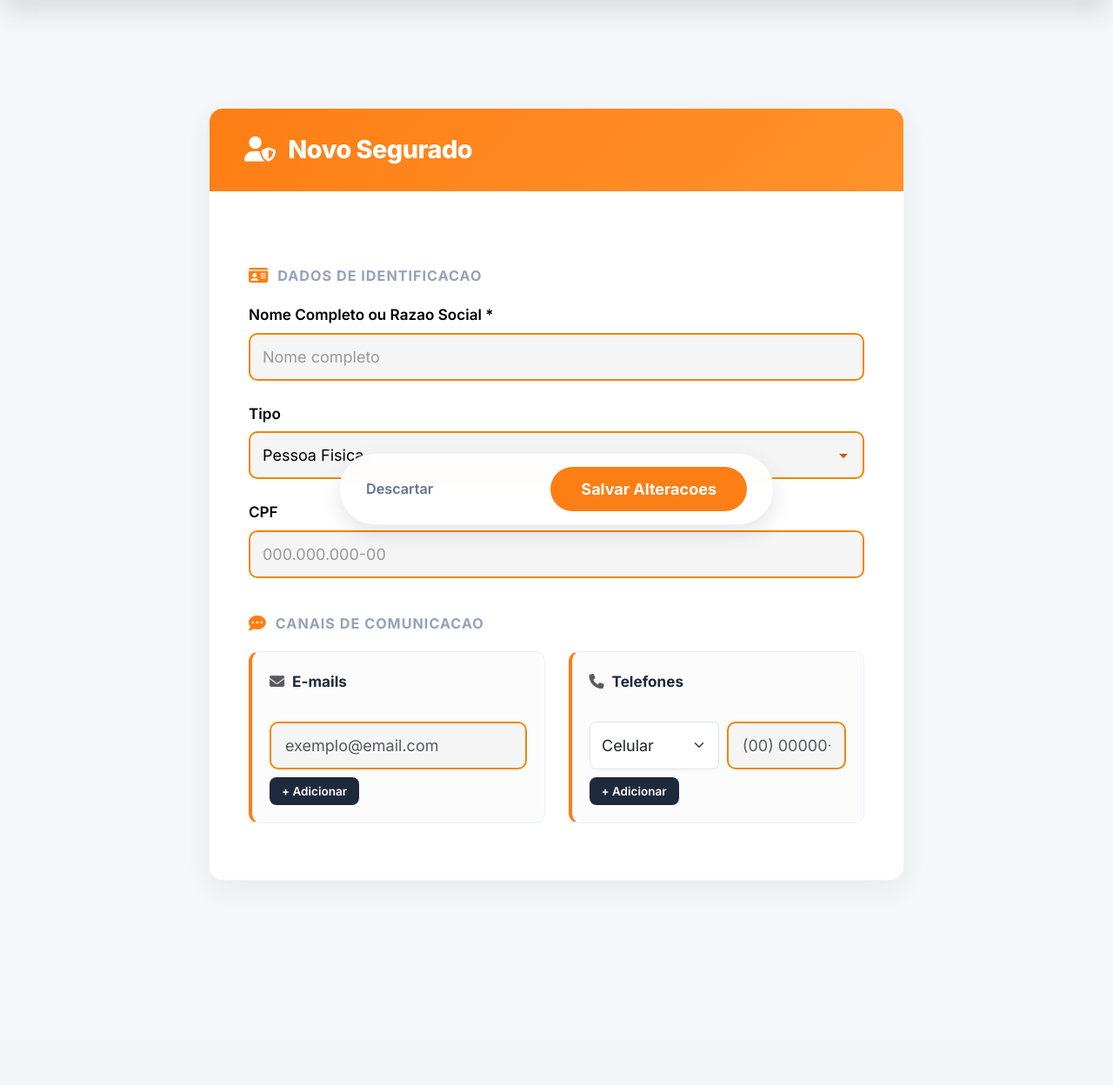
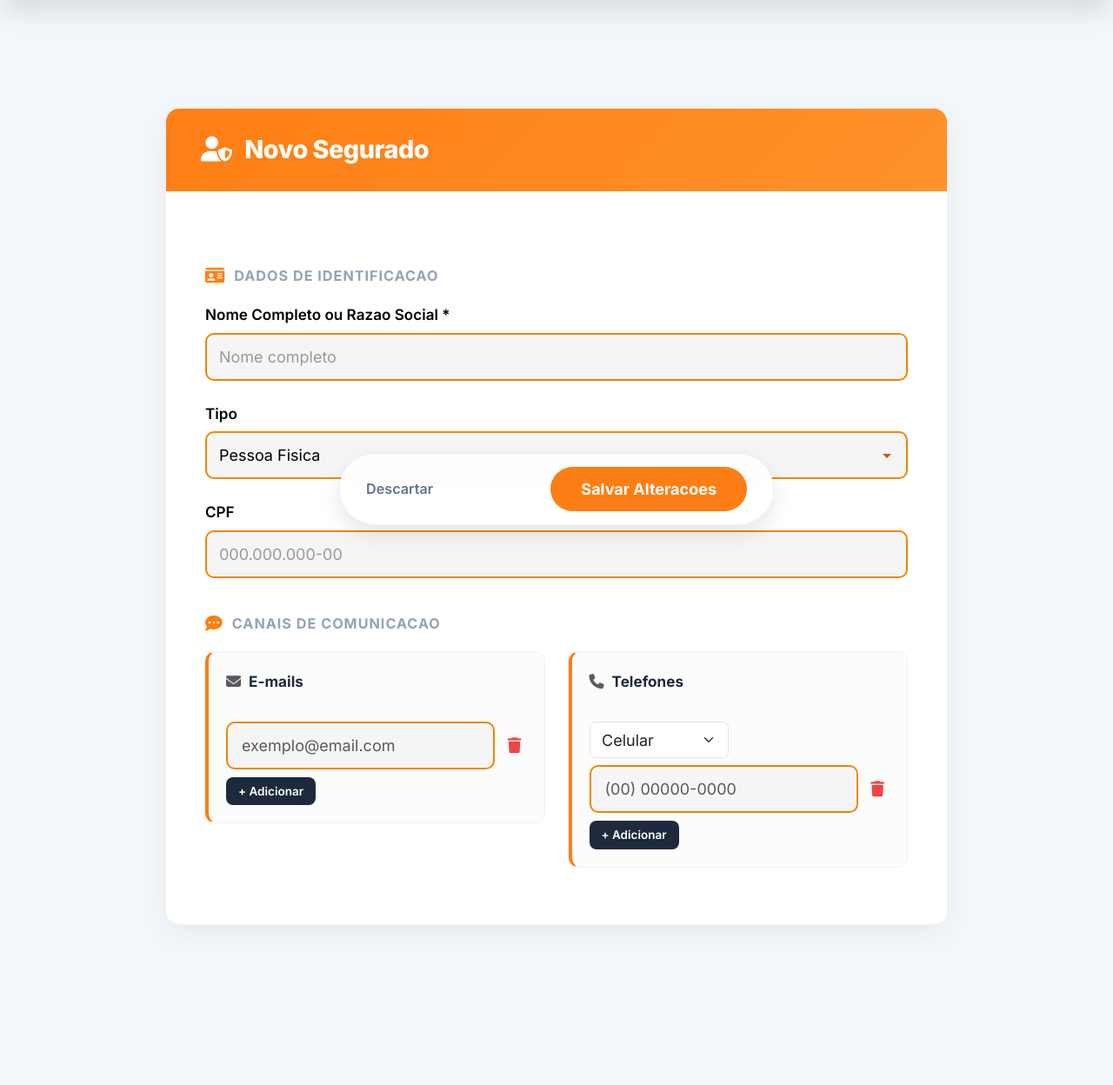
Before and after one commit to Jeff1984Sor/rca_final, a Django app: page /casos/segurados/novo/ in a window 1280 px wide. Shown: the part 176-1424 px from the top of the page at 87% size. Before the commit the page ends 1122 px from the top, so only its background shows below. Run offline with Django 5.2, Linux system fonts and the light colour scheme; parts of the project's set-up code (start-up, migrations or seed data) failed here and were passed over; some libraries are stand-ins or nearby versions.

```diff
--- a/casos/forms.py
+++ b/casos/forms.py
@@ -10,6 +10,7 @@ from datetime import timedelta
 import re
 
 from django.db.models import Q
+from django.db.models.functions import Lower
 
 # Importa os modelos de campos customizados
 from campos_custom.models import (
@@ -196,7 +197,7 @@ class CasoDinamicoForm(forms.ModelForm):
                 mostrar_tomador = True
 
         if mostrar_tomador:
-            self.fields['tomador'].queryset = Tomador.objects.all().order_by('nome')
+            self.fields['tomador'].queryset = Tomador.objects.all().order_by(Lower('nome'))
             self.fields['tomador'].widget.attrs.update({'class': 'form-select select2-tomador'})
             # Evita problemas de cursor ao renderizar choices em algumas bases
             self.fields['tomador'].choices = list(self.fields['tomador'].choices)
--- a/casos/templates/casos/segurado_form.html
+++ b/casos/templates/casos/segurado_form.html
@@ -7,7 +7,7 @@
 <link rel="stylesheet" href="https://cdnjs.cloudflare.com/ajax/libs/font-awesome/6.4.0/css/all.min.css">
 <style>
     body { background-color: #f4f7f9 !important; font-family: 'Inter', 'Segoe UI', sans-serif; color: #334155; }
-    .main-container { max-width: 800px; margin: 60px auto 120px auto; }
+    .main-container { max-width: 900px; margin: 60px auto 120px auto; }
     .paper-card { background: white; border-radius: 16px; box-shadow: 0 10px 30px rgba(0,0,0,0.05); border: 1px solid rgba(0,0,0,0.05); overflow: hidden; }
     .card-header-orange { background: linear-gradient(135deg, #fd7e14 0%, #ff922b 100%); color: white; padding: 30px 40px; display: flex; justify-content: space-between; align-items: center; }
     .header-title { font-size: 1.6rem; font-weight: 800; margin: 0; letter-spacing: -0.5px; }
@@ -26,6 +26,9 @@
     .contact-item { padding: 10px; background: white; border: 1px solid #f1f5f9; border-radius: 8px; margin-bottom: 5px; color: #475569; display: flex; align-items: center; gap: 10px; font-size: 0.9rem; }
     .contact-item input { border: none; background: transparent; flex: 1; padding: 0; font-size: 0.9rem; color: #475569; }
     .contact-item input:focus { outline: none; background: #fff7ed; }
+    .phone-row { display: flex; gap: 8px; align-items: center; flex-wrap: wrap; }
+    .phone-row select { width: 160px; }
+    .phone-row input { flex: 1; min-width: 180px; }
     .btn-item { border: none; background: transparent; color: #64748b; padding: 4px 6px; border-radius: 6px; cursor: pointer; transition: 0.2s; }
     .btn-item:hover { background: #f1f5f9; color: #0f172a; }
     .btn-item.btn-danger { color: #ef4444; }
@@ -110,7 +113,12 @@
                                     {% endfor %}
                                 </div>
                                 <div id="divEmails">
-                                    <input type="email" name="lista_emails" class="form-control mb-2" placeholder="exemplo@email.com">
+                                    <div class="d-flex gap-2 mb-2 email-row">
+                                        <input type="email" name="lista_emails" class="form-control" placeholder="exemplo@email.com">
+                                        <button type="button" class="btn-item btn-danger" onclick="removeNewRow(this)">
+                                            <i class="fa-solid fa-trash"></i>
+                                        </button>
+                                    </div>
                                 </div>
                                 <button type="button" class="btn-add-mini" onclick="addEmail()">+ Adicionar</button>
                             </div>
@@ -138,13 +146,16 @@
                                     {% endfor %}
                                 </div>
                                 <div id="divFones">
-                                    <div class="d-flex gap-2 mb-2">
-                                        <select name="lista_telefones_tipo" class="form-select" style="max-width: 160px;">
+                                    <div class="phone-row mb-2 phone-row-new">
+                                        <select name="lista_telefones_tipo" class="form-select">
                                             <option value="COMERCIAL">Comercial</option>
                                             <option value="RESIDENCIAL">Residencial</option>
                                             <option value="CELULAR" selected>Celular</option>
                                         </select>
                                         <input type="text" name="lista_telefones" class="form-control phone-input" placeholder="(00) 00000-0000" data-tipo="CELULAR">
+                                        <button type="button" class="btn-item btn-danger" onclick="removeNewRow(this)">
+                                            <i class="fa-solid fa-trash"></i>
+                                        </button>
                                     </div>
                                 </div>
                                 <button type="button" class="btn-add-mini" onclick="addFone()">+ Adicionar</button>
@@ -237,16 +248,28 @@
             cpfField.style.display = '';
         }
     }
-    function addEmail() { $('#divEmails').append('<input type="email" name="lista_emails" class="form-control mb-2" placeholder="Outro e-mail">'); }
+    function addEmail() {
+        $('#divEmails').append(
+            '<div class="d-flex gap-2 mb-2 email-row">' +
+                '<input type="email" name="lista_emails" class="form-control" placeholder="Outro e-mail">' +
+                '<button type="button" class="btn-item btn-danger" onclick="removeNewRow(this)">' +
+                    '<i class="fa-solid fa-trash"></i>' +
+                '</button>' +
+            '</div>'
+        );
+    }
     function addFone() {
         $('#divFones').append(
-            '<div class="d-flex gap-2 mb-2">' +
-                '<select name="lista_telefones_tipo" class="form-select" style="max-width: 160px;">' +
+            '<div class="phone-row mb-2 phone-row-new">' +
+                '<select name="lista_telefones_tipo" class="form-select">' +
                     '<option value="COMERCIAL">Comercial</option>' +
                     '<option value="RESIDENCIAL">Residencial</option>' +
                     '<option value="CELULAR" selected>Celular</option>' +
                 '</select>' +
                 '<input type="text" name="lista_telefones" class="form-control phone-input" placeholder="(00) 00000-0000" data-tipo="CELULAR">' +
+                '<button type="button" class="btn-item btn-danger" onclick="removeNewRow(this)">' +
+                    '<i class="fa-solid fa-trash"></i>' +
+                '</button>' +
             '</div>'
         );
         aplicarMascaraTelefone();
@@ -270,6 +293,10 @@
         form.appendChild(hidden);
         var item = target.closest('.contact-item');
         if (item) item.style.display = 'none';
+    }
+    function removeNewRow(target) {
+        var row = target.closest('.email-row') || target.closest('.phone-row');
+        if (row) row.remove();
     }
     $(document).ready(function() {
         const tipoSelect = document.getElementById('id_tipo');
```
